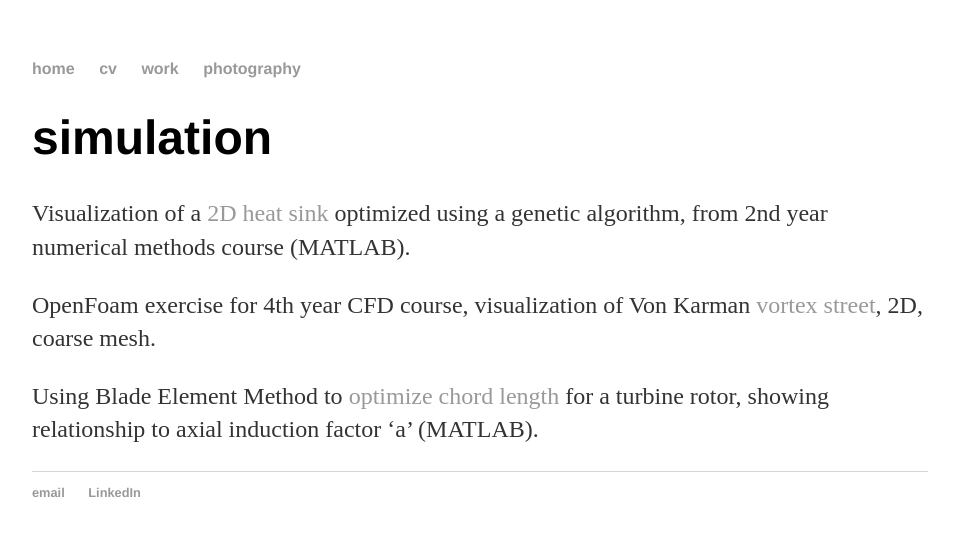
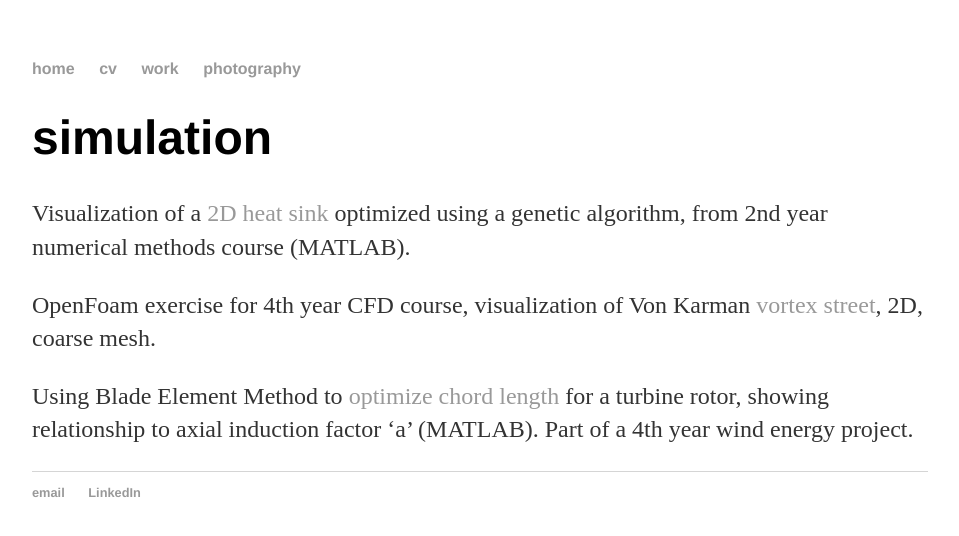
Before and after one commit to LurkingH0rr0r/LurkingH0rr0r.github.io, a Jekyll site: the page built from _posts/2019-09-04-simulation.md, in a window 1280 px wide. Shown: the top 536 px of the page, without its empty margins (160-1119 px from the left). Built offline with Jekyll 4.4.1, drawn with Linux system fonts in a browser that asks for light colours.

Commit message:
Update 2019-09-04-simulation.md

```diff
--- a/_posts/2019-09-04-simulation.md
+++ b/_posts/2019-09-04-simulation.md
@@ -7,4 +7,4 @@ Visualization of a [2D heat sink](https://docs.google.com/viewer?url=https://git
 
 OpenFoam exercise for 4th year CFD course, visualization of Von Karman [vortex street](https://docs.google.com/viewer?url=https://github.com/Patrick-Shorey/Patrick-Shorey.github.io/raw/master/pdfs/vortexStreet_CoarseMesh_OpenFoam.pdf), 2D, coarse mesh.
 
-Using Blade Element Method to [optimize chord length](https://docs.google.com/viewer?url=https://github.com/Patrick-Shorey/Patrick-Shorey.github.io/raw/master/pdfs/turbineChordOptimization_BEM.pdf) for a turbine rotor, showing relationship to axial induction factor 'a' (MATLAB).
+Using Blade Element Method to [optimize chord length](https://docs.google.com/viewer?url=https://github.com/Patrick-Shorey/Patrick-Shorey.github.io/raw/master/pdfs/turbineChordOptimization_BEM.pdf) for a turbine rotor, showing relationship to axial induction factor 'a' (MATLAB). Part of a 4th year wind energy project.
```
